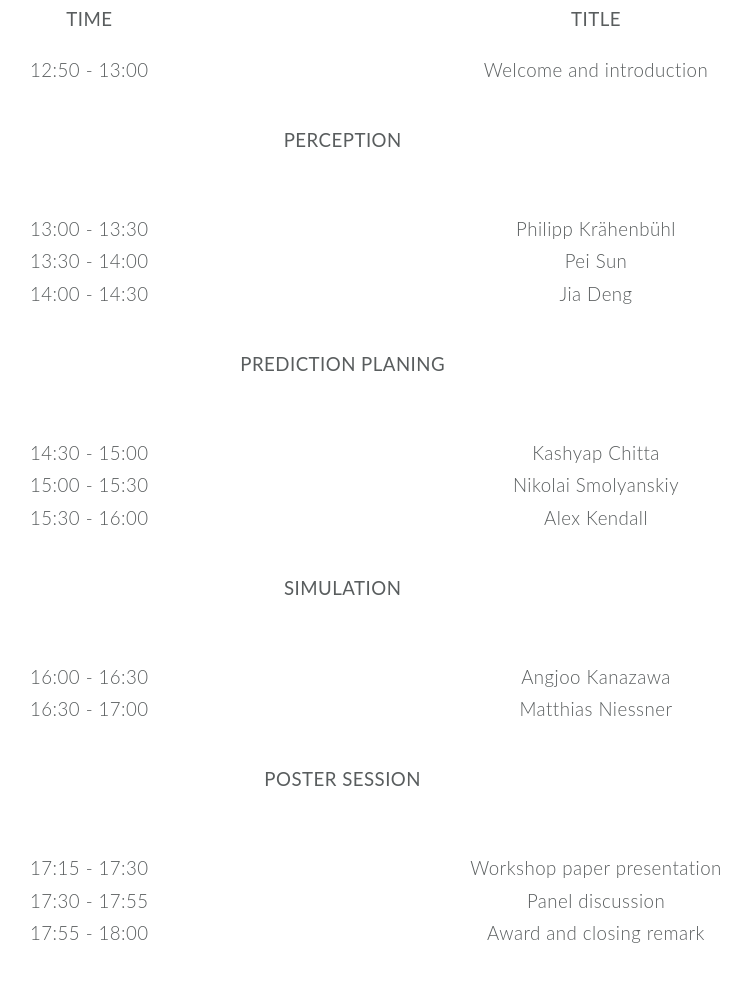
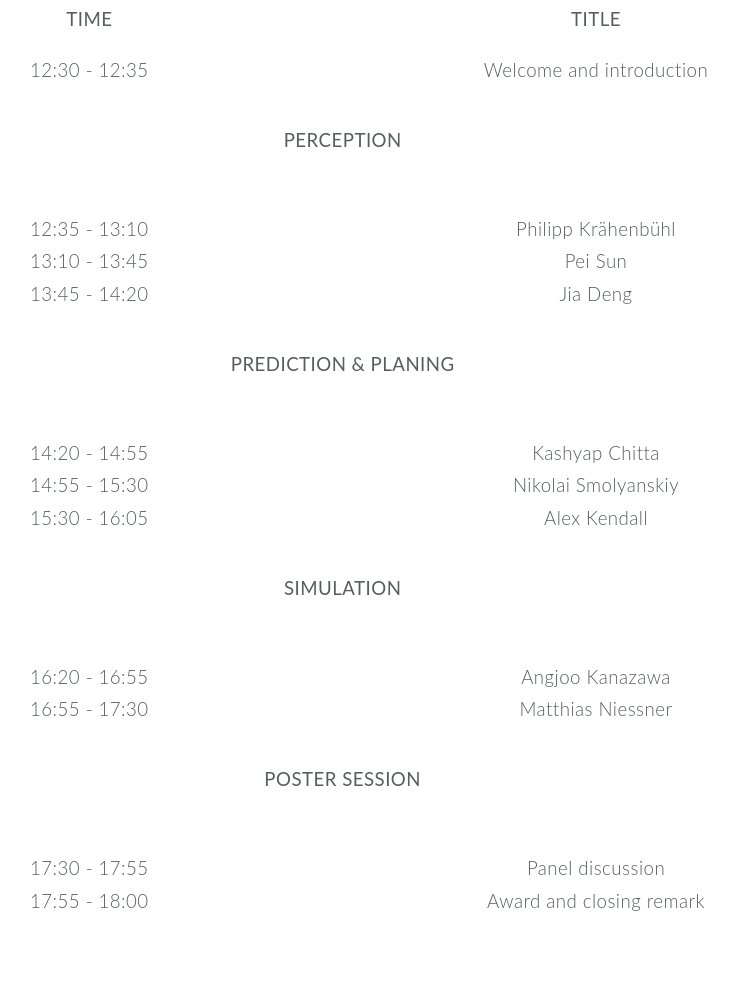
Before and after one commit to a-nau/E2EAD.github.io, a plain HTML site: page 2023.html in a window 1280 px wide. Shown: the part 2453-3435 px from the top of the page, without its empty margins (196-947 px from the left). Drawn offline with Linux system fonts and the light colour scheme.

Commit message:
change schedule

```diff
--- a/2023.html
+++ b/2023.html
@@ -173,7 +173,7 @@
             <td><h4><strong>Title</strong></h4></td>
           </tr>
           <tr>
-            <td class="convertTimeRange">12:50-13:00</td>
+            <td class="convertTimeRange">12:30-12:35</td>
             <td> Welcome and introduction</td>
           </tr>
         </tbody>
@@ -194,15 +194,15 @@
           <col width="30%">
           <col width="70%">
           <tr>
-            <td class="convertTimeRange">13:00-13:30</td>
+            <td class="convertTimeRange">12:35-13:10</td>
             <td>Philipp Krähenbühl</td>
           </tr>
           <tr>
-            <td class="convertTimeRange">13:30-14:00</td>
+            <td class="convertTimeRange">13:10-13:45</td>
             <td>Pei Sun</td>
           </tr>
           <tr>
-            <td class="convertTimeRange">14:00-14:30</td>
+            <td class="convertTimeRange">13:45-14:20</td>
             <td>Jia Deng</td>
           </tr>
         </tbody>
@@ -213,7 +213,7 @@
           <col width="80%">
           <col width="20%">
           <tr>
-            <td><h4><strong>Prediction Planing</strong></h4></td>
+            <td><h4><strong>Prediction & Planing</strong></h4></td>
           </tr>
         </tbody>
       </table>
@@ -223,15 +223,15 @@
           <col width="30%">
           <col width="70%">
           <tr>
-            <td class="convertTimeRange">14:30-15:00</td>
+            <td class="convertTimeRange">14:20-14:55</td>
             <td>Kashyap Chitta</td>
           </tr>
           <tr>
-            <td class="convertTimeRange">15:00-15:30</td>
+            <td class="convertTimeRange">14:55-15:30</td>
             <td>Nikolai Smolyanskiy</td>
           </tr>
           <tr>
-            <td class="convertTimeRange">15:30-16:00</td>
+            <td class="convertTimeRange">15:30-16:05</td>
             <td>Alex Kendall</td>
           </tr>
         </tbody>
@@ -252,11 +252,11 @@
           <col width="30%">
           <col width="70%">
           <tr>
-            <td class="convertTimeRange">16:00-16:30</td>
+            <td class="convertTimeRange">16:20-16:55</td>
             <td>Angjoo Kanazawa</td>
           </tr>
           <tr>
-            <td class="convertTimeRange">16:30-17:00</td>
+            <td class="convertTimeRange">16:55-17:30</td>
             <td>Matthias Niessner</td>
           </tr>
         </tbody>
@@ -276,10 +276,6 @@
         <tbody>
           <col width="30%">
           <col width="70%">
-          <tr>
-            <td class="convertTimeRange">17:15-17:30</td>
-            <td>Workshop paper presentation</td>
-          </tr>
           <tr>
             <td class="convertTimeRange">17:30-17:55</td>
             <td>Panel discussion</td>
```
